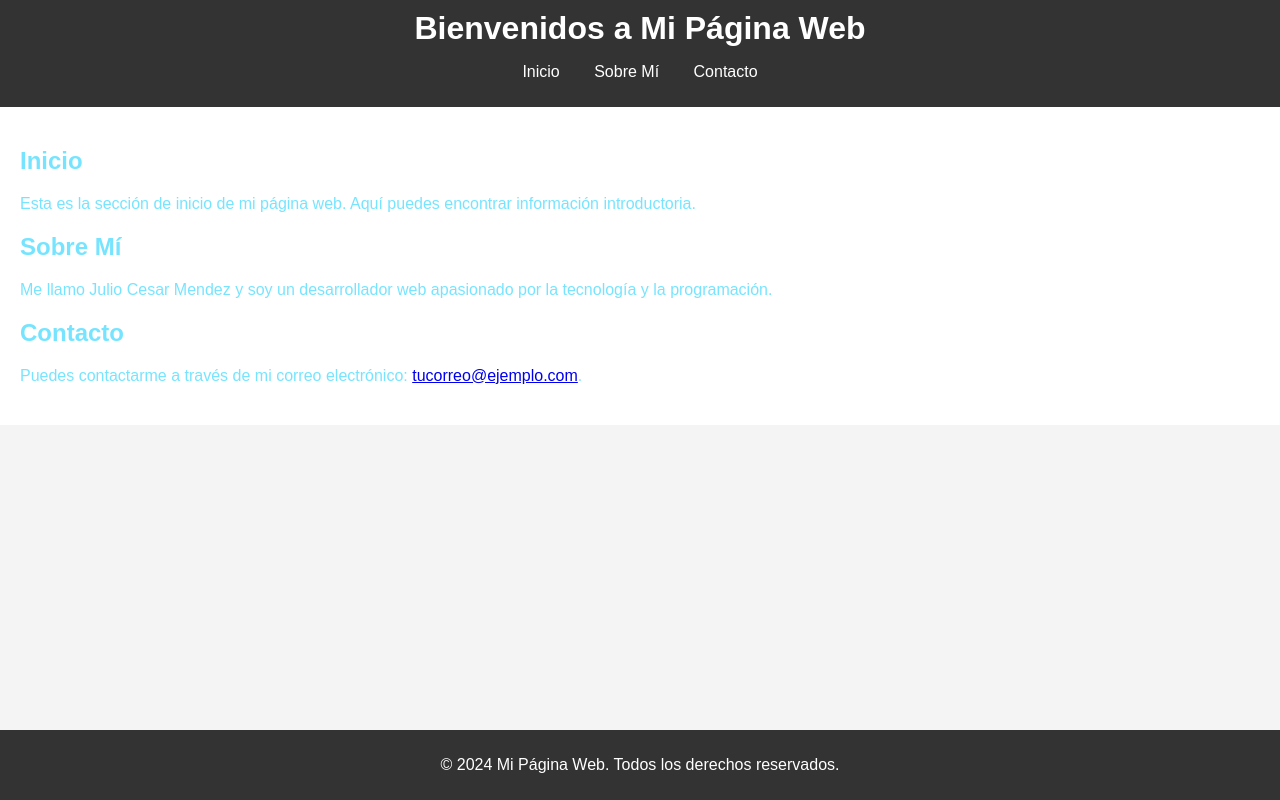
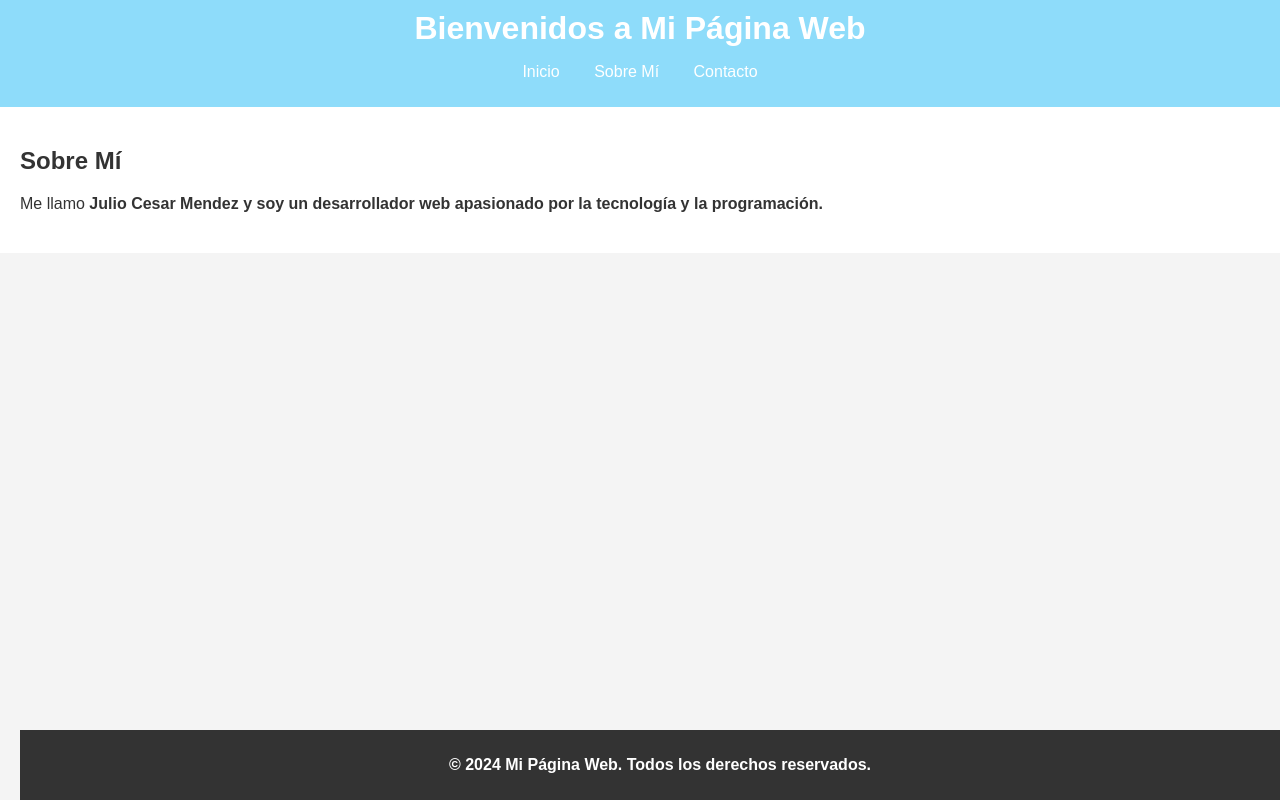
Before and after one commit to Julio-Cesar-MM/Julio-Cesar-MM, a plain HTML site: page index.html in a window 1280 px wide. Drawn offline with Linux system fonts and the light colour scheme.

Commit message:
Third Commit

```diff
--- a/index.html
+++ b/index.html
@@ -18,19 +18,11 @@
         </nav>
     </header>
     <main>
-        <section id="inicio">
-            <h2>Inicio</h2>
-            <p>Esta es la sección de inicio de mi página web. Aquí puedes encontrar información introductoria.</p>
-        </section>
         <section id="sobre-mi">
             <h2>Sobre Mí</h2>
-            <p>Me llamo Julio Cesar Mendez y soy un desarrollador web apasionado por la tecnología y la programación.</p>
+            <p>Me llamo <b>Julio Cesar Mendez<b> y soy un desarrollador web apasionado por la tecnología y la programación.</p>
         </section>
-        <section id="contacto">
-            <h2>Contacto</h2>
-            <p>Puedes contactarme a través de mi correo electrónico: <a href="mailto:tucorreo@ejemplo.com">tucorreo@ejemplo.com</a>.</p>
-        </section>
-    </main>
+
     <footer>
         <p>&copy; 2024 Mi Página Web. Todos los derechos reservados.</p>
     </footer>
--- a/styles.css
+++ b/styles.css
@@ -3,11 +3,11 @@ body {
     margin: 0;
     padding: 0;
     background-color: #f4f4f4;
-    color: #00ccff89;
+    color: #333;
 }
 
 header {
-    background-color: #333;
+    background-color: #3bc8ff8c;
     color: #fff;
     padding: 10px 0;
     text-align: center;
```
